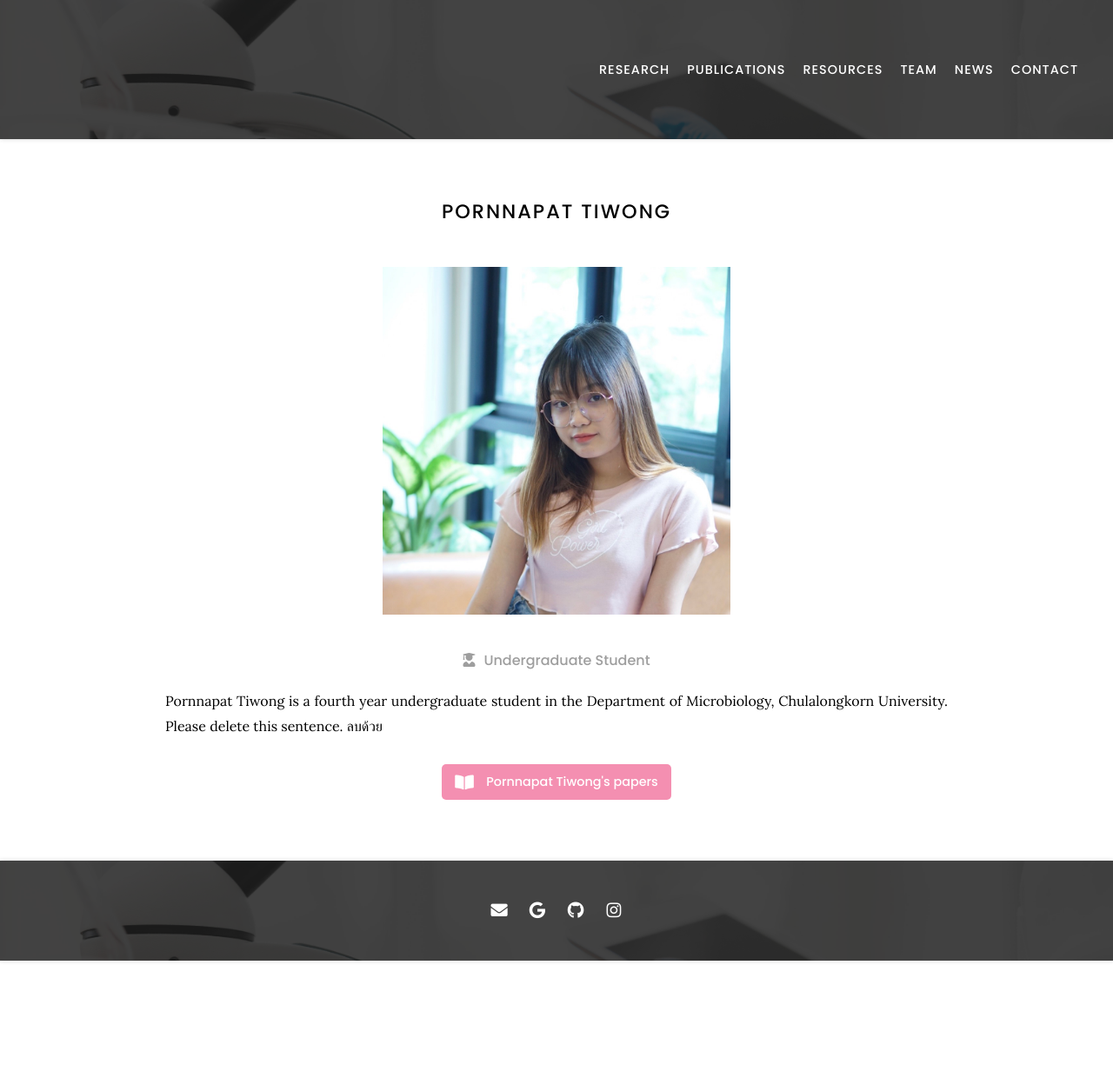
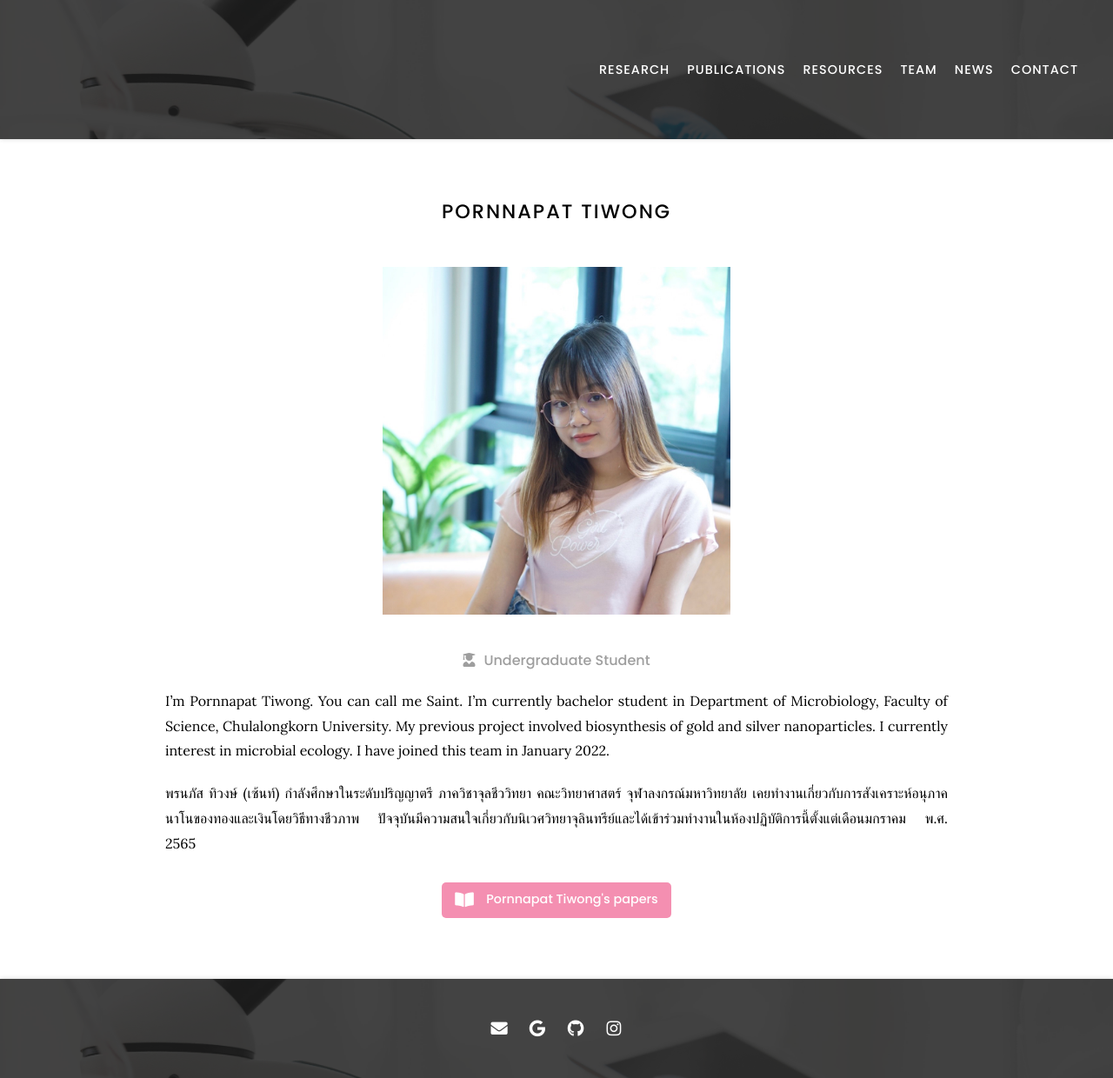
Before and after one commit to natpombubpa-lab/natpombubpa-lab.github.io, a Jekyll site: the page built from _members/Pornnapat-Tiwong.md, in a window 1280 px wide. Shown: the whole page at 87% size. Built offline with Jekyll 4.4.1, drawn with Linux system fonts in a browser that asks for light colours; nearby versions of some CDN libraries; before the commit the page ends 1105 px from its top, so only the background shows below that.

Commit message:
Update Pornnapat-Tiwong.md

```diff
--- a/_members/Pornnapat-Tiwong.md
+++ b/_members/Pornnapat-Tiwong.md
@@ -9,4 +9,6 @@ role: undergrad
 
 ---
 
-Pornnapat Tiwong is a fourth year undergraduate student in the Department of Microbiology, Chulalongkorn University. Please delete this sentence. ลบด้วย
+I’m Pornnapat Tiwong. You can call me Saint. I’m currently bachelor student in Department of Microbiology, Faculty of Science, Chulalongkorn University. My previous project involved biosynthesis of gold and silver nanoparticles. I currently interest in microbial ecology. I have joined this team in January  2022.
+
+พรนภัส ทิวงษ์ (เซ้นท์) กำลังศึกษาในระดับปริญญาตรี ภาควิชาจุลชีววิทยา คณะวิทยาศาสตร์ จุฬาลงกรณ์มหาวิทยาลัย เคยทำงานเกี่ยวกับการสังเคราะห์อนุภาคนาโนของทองและเงินโดยวิธีทางชีวภาพ ปัจจุบันมีความสนใจเกี่ยวกับนิเวศวิทยาจุลินทรีย์และได้เข้าร่วมทำงานในห้องปฏิบัติการนี้ตั้งแต่เดือนมกราคม พ.ศ. 2565
```
